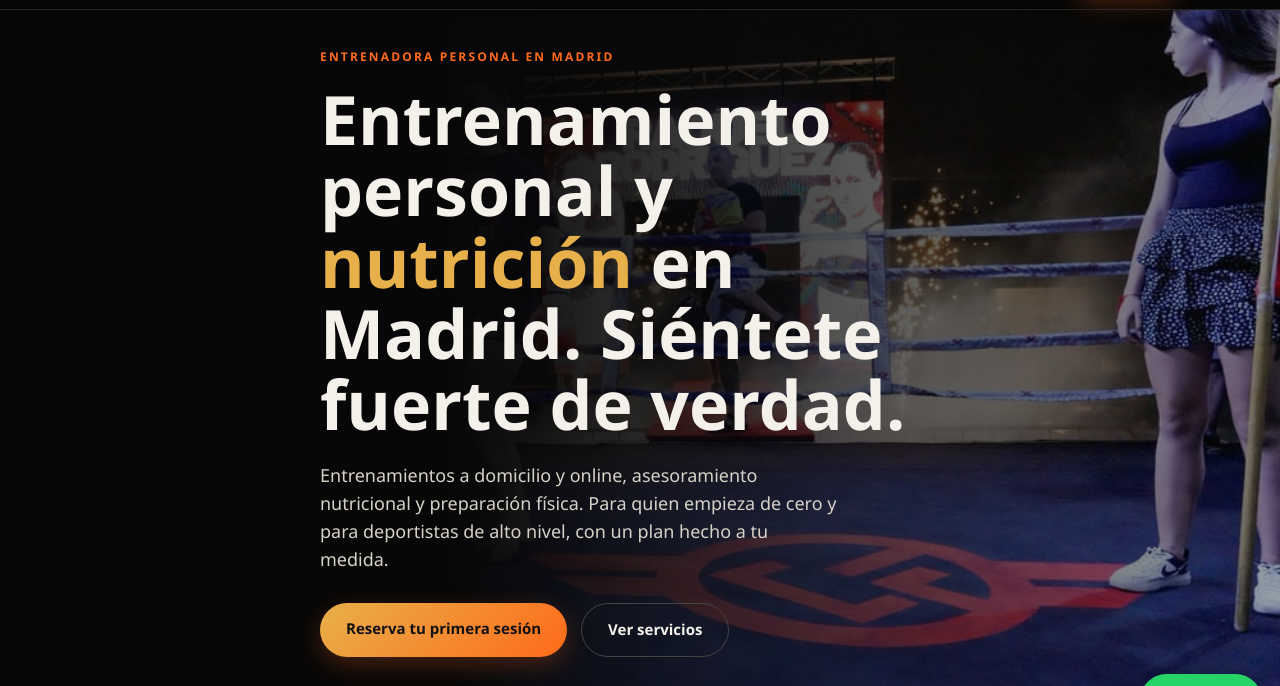
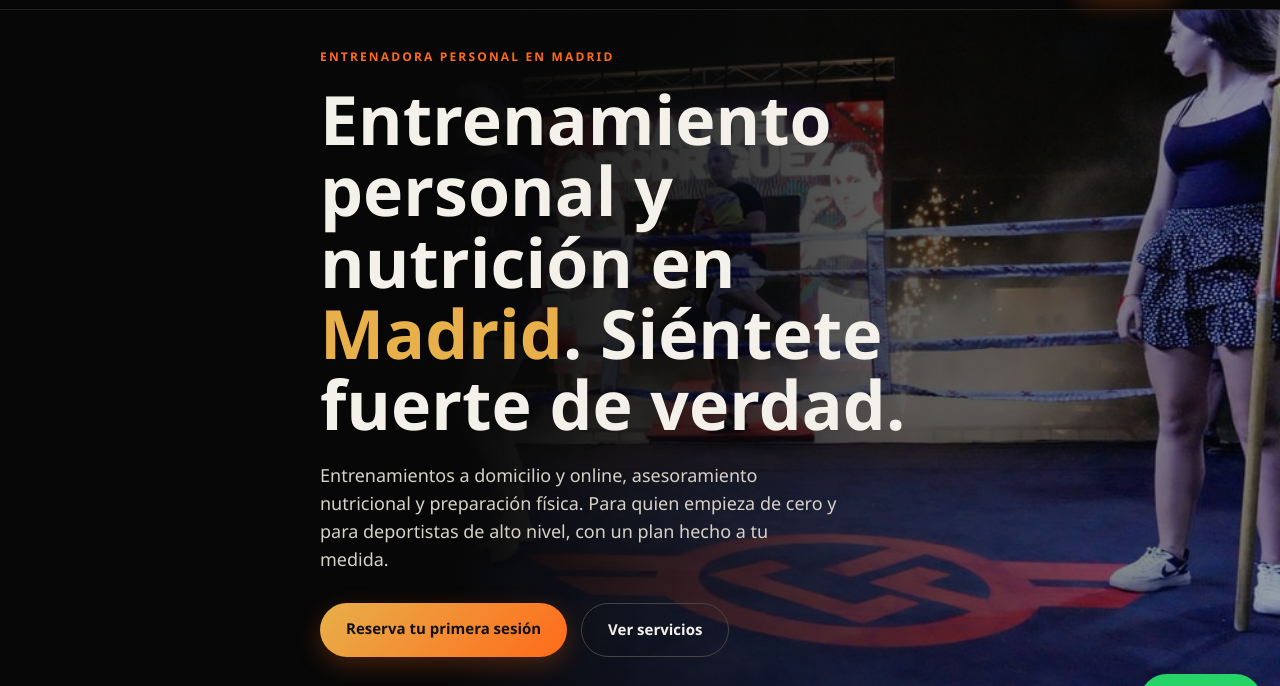
Before and after one commit to rrgfit-coach/rrgfit-web, a plain HTML site: page index.html in a window 1280 px wide. Shown: the part 55-741 px from the top of the page. Drawn offline with Linux system fonts and the light colour scheme.

Commit message:
Fix HTML formatting and improve header text

```diff
--- a/index.html
+++ b/index.html
@@ -54,7 +54,7 @@ footer{padding:34px 0;color:var(--mu);font-size:13px;text-align:center;border-to
 <a class="btn" href="https://wa.me/34636497426?text=Hola%20Raquel%2C%20quiero%20info%20sobre%20entrenar%20contigo">Escríbeme</a></div></nav>
 
 <header class="hero"><div class="wrap"><span class="tag">Entrenadora personal en Madrid</span>
-<h1>Entrenamiento personal y <em>nutrición</em> en Madrid. Siéntete fuerte de verdad.</h1>
+<h1>Entrenamiento personal y nutrición en <em>Madrid</em>. Siéntete fuerte de verdad.</h1>
 <p>Entrenamientos a domicilio y online, asesoramiento nutricional y preparación física. Para quien empieza de cero y para deportistas de alto nivel, con un plan hecho a tu medida.</p>
 <div class="cta"><a class="btn" href="https://wa.me/34636497426?text=Hola%20Raquel%2C%20quiero%20reservar%20mi%20primera%20sesi%C3%B3n">Reserva tu primera sesión</a><a class="btn o" href="#servicios">Ver servicios</a></div></div></header>
 
```
